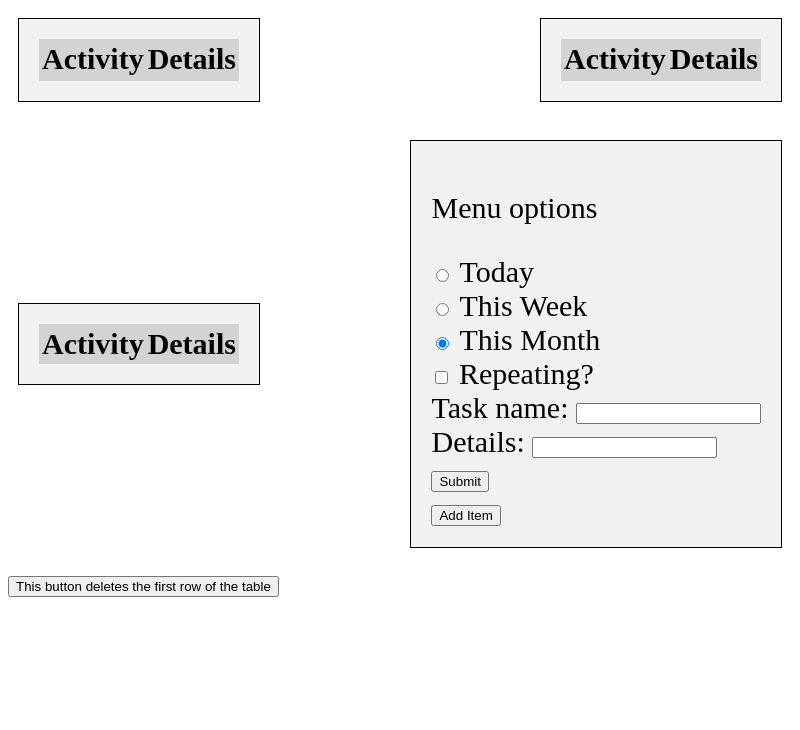
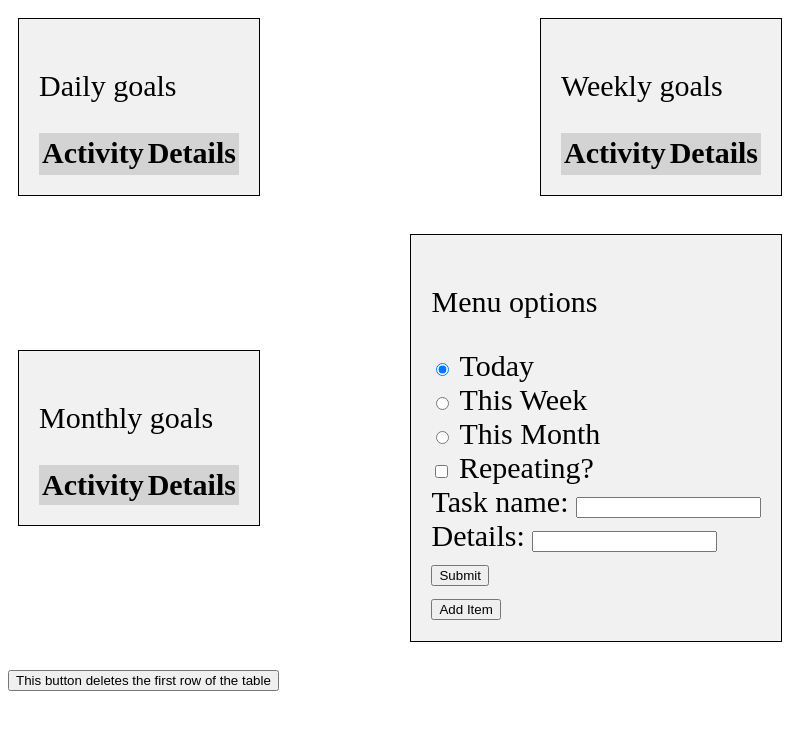
Before and after one commit to Trodrigs1120/Electron-PDA, an Electron app: page index.html in a window 800 px wide. Drawn offline with nearby package versions, Linux system fonts and the light colour scheme; no server answers.

Commit message:
Updated Input Form

```diff
--- a/index.html
+++ b/index.html
@@ -14,6 +14,7 @@
       <div class="to-do-items flex-container">
           <div class="sub-container">
         <table class="table" id="Daily">
+          <p> Daily goals</p>
           <tr>
             <th>Activity</th>
             <th>Details</th>
@@ -29,6 +30,7 @@
         <br>
         <div class="sub-container">
         <table class="table" id="Weekly">
+            <p> Weekly goals</p>
             <tr>
               <th>Activity</th>
               <th>Details</th>
@@ -46,6 +48,7 @@
 <div class="to-do-items flex-container">
   <div class="sub-container">
     <table class="table" id="Monthly">
+        <p> Monthly goals</p>
         <tr>
           <th>Activity</th>
           <th>Details</th>
@@ -60,7 +63,7 @@
             <p>
               Menu options
             </p>
-            <form id="my-input"> <input type="radio" name="time" value="today" checked> Today<br> <input type="radio" name="time" value="week" checked> This Week<br> <input type="radio" name="time" value="month" checked> This Month<br> <input id="repeating" type="checkbox"> Repeating? <br>  Task name: <input type="text" name="task-name" id="task-name"><br> Details: <input type="text" name="task-details" id="task-details"><br> <button type="submit" form="my-input" id="submit" value="Submit">Submit</button></form>
+            <form id="my-input"> <input type="radio" name="time" value="today" id="Today" checked> Today<br> <input type="radio" name="time" value="week" id="Weekly" > This Week<br> <input type="radio" name="time" value="month" id="Monthly"> This Month<br> <input id="repeating" type="checkbox"> Repeating? <br>  Task name: <input type="text" name="task-name" id="task-name"><br> Details: <input type="text" name="task-details" id="task-details"><br> <button type="submit" form="my-input" id="submit" value="Submit">Submit</button></form>
 
           </div>
         </div>
@@ -81,8 +84,10 @@
 
           <script>
           function myFunction() {
-              document.getElementById("myTable").deleteRow(1);
-              alert("Hello! I am an alert box!!");
+            if ($("#Today").is(':checked')) {
+            console.log("checked")
+
+        }
 
           }
           </script>
```
